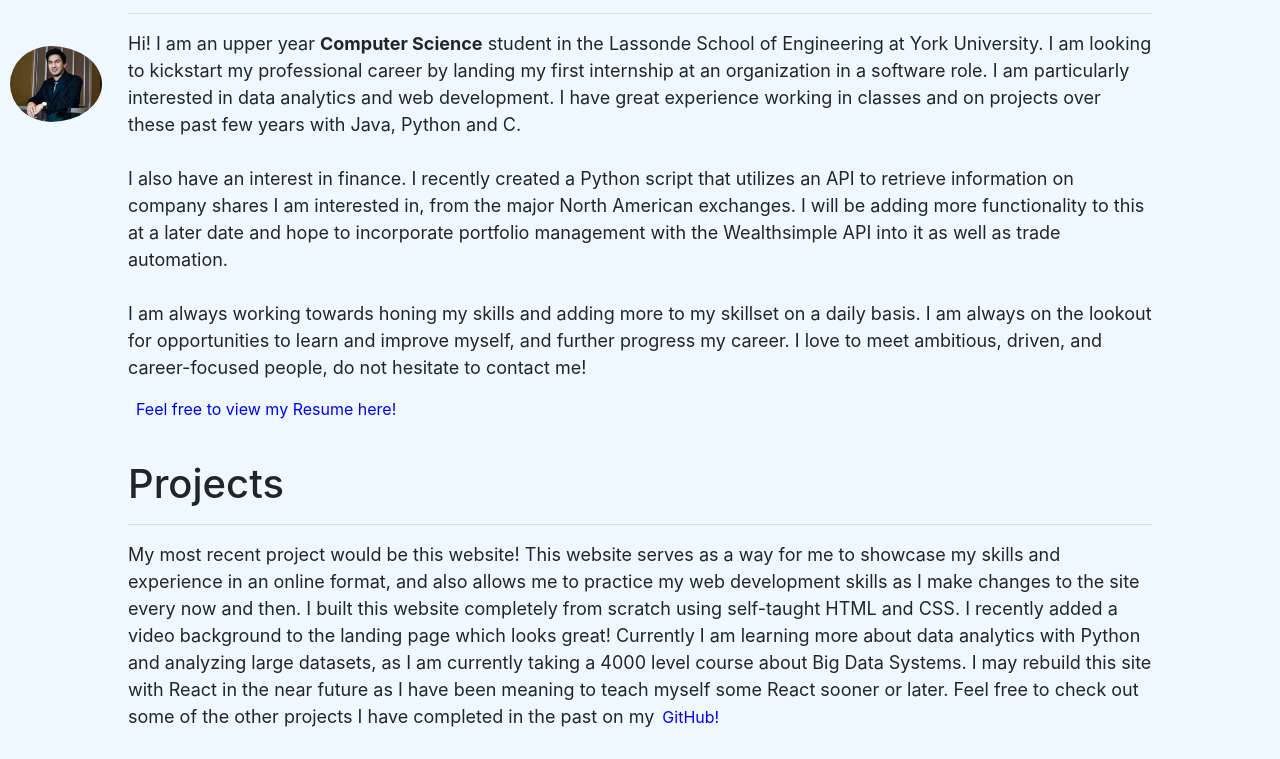
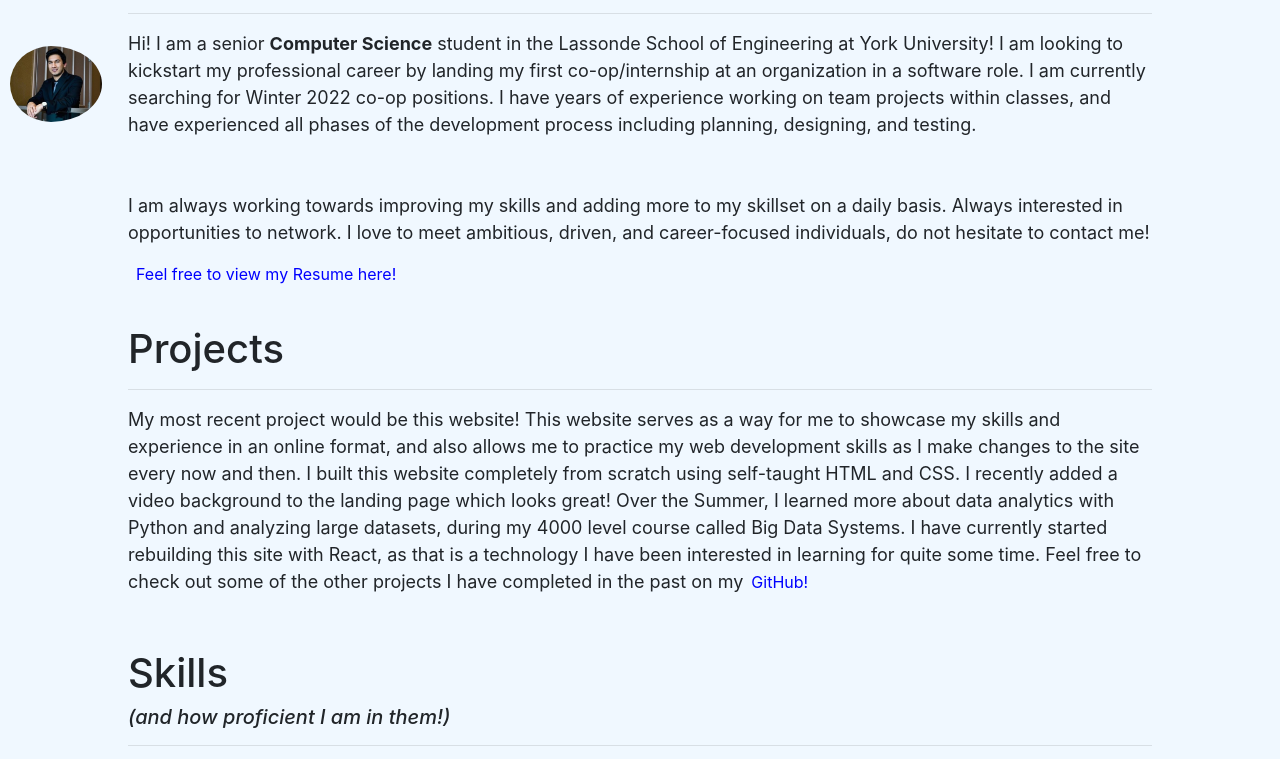
Before and after one commit to yamanmalik/aboutme, a plain HTML site: page index.html in a window 1280 px wide. Shown: the part 889-1648 px from the top of the page. Drawn offline with nearby package versions, Linux system fonts and the light colour scheme.

Commit message:
changed aboutme and updated resume

```diff
--- a/index.html
+++ b/index.html
@@ -63,19 +63,17 @@
 		<h1>About Me</h1>
 		<hr>
 
-		<p>Hi! I am an upper year <strong>Computer Science</strong> student in the Lassonde School of Engineering at York University. I am looking to kickstart my professional career by landing my first internship at an organization in a software role. I am particularly interested in data analytics and web development. I have great experience working in classes and on projects over these past few years with Java, Python and C.
+		<p>Hi! I am a senior <strong>Computer Science</strong> student in the Lassonde School of Engineering at York University! I am looking to kickstart my professional career by landing my first co-op/internship at an organization in a software role. I am currently searching for Winter 2022 co-op positions. I have years of experience working on team projects within classes, and have experienced all phases of the development process including planning, designing, and testing.
+		<br>
+
 		<br>
 		<br>
-		I also have an interest in finance. I recently created a Python script that utilizes an API to retrieve information on company shares I am interested in, from the major North American exchanges.
-		I will be adding more functionality to this at a later date and hope to incorporate portfolio management with the Wealthsimple API into it as well as trade automation.
-		<br>
-		<br>
-		I am always working towards honing my skills and adding more to my skillset on a daily basis. I am always on the lookout for opportunities to learn and improve myself, and further progress my career. I love to meet ambitious, driven, and career-focused people, do not hesitate to contact me!
+		I am always working towards improving my skills and adding more to my skillset on a daily basis. Always interested in opportunities to network. I love to meet ambitious, driven, and career-focused individuals, do not hesitate to contact me!
 
 
 		</p>
 
-		<a href="Yaman Malik's Resume.pdf" style="color:blue;display:inline;">Feel free to view my Resume here!</a>
+		<a href="Yaman_Malik_Resume" style="color:blue;display:inline;">Feel free to view my Resume here!</a>
 
 	</div>
 
@@ -88,7 +86,8 @@
 	<p>
 	My most recent project would be this website! This website serves as a way for me to showcase my skills and experience in an online format, and also allows me to practice my web development skills as I make changes to the site every now and then. I built this website completely from scratch using self-taught HTML and CSS. I recently added a video background to the landing page which looks great!
 
-	Currently I am learning more about data analytics with Python and analyzing large datasets, as I am currently taking a 4000 level course about Big Data Systems. I may rebuild this site with React in the near future as I have been meaning to teach myself some React sooner or later.
+	Over the Summer, I learned more about data analytics with Python and analyzing large datasets, during my 4000 level course called Big Data Systems. I have currently started rebuilding this site with
+	React, as that is a technology I have been interested in learning for quite some time.
 
 	Feel free to check out some of the other projects I have completed in the past on my<a href="https://github.com/yamanmalik" style="color:blue;display:inline;">GitHub!</a>
 
```
Also changed, not shown: 2 other files.
